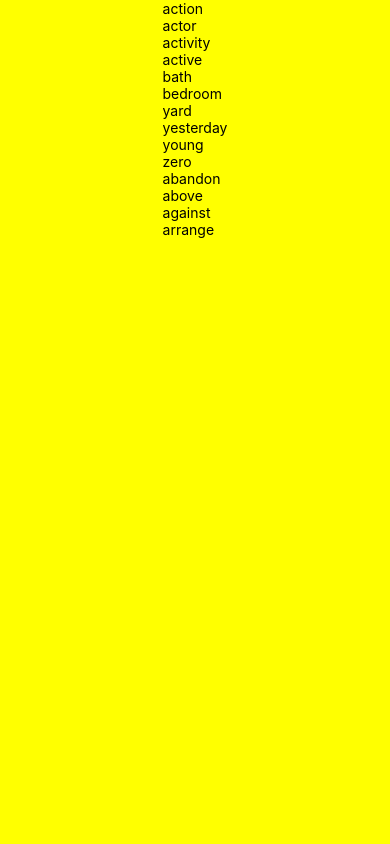
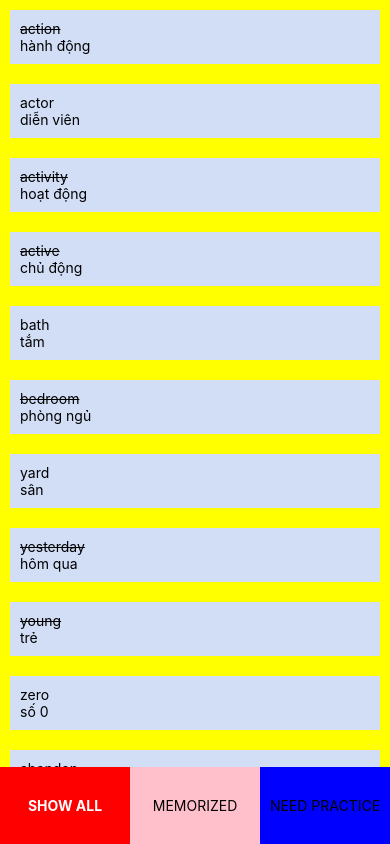
Before and after one commit to ntk0104/RememberWordReactRedux, a React Native app in the folder RememberWord/: screen / in a window 390 px wide. Built offline with nearby package versions, Linux system fonts and the light colour scheme.

Commit message:
completed gach ngang tu da nho va style cho navbar khi click vao

```diff
--- a/RememberWord/App.js
+++ b/RememberWord/App.js
@@ -16,7 +16,7 @@ export default class App extends Component {
     render() {
         return (
             <Provider store={store}>
-                <Main/>
+                <Main />
             </Provider>
         );
     }
@@ -24,7 +24,7 @@ export default class App extends Component {
 
 //default State
 const defaultState = {
-    arrWords : [
+    arrWords: [
         { id: 1, en: 'action', vn: 'hành động', memorized: true, isShow: false },
         { id: 2, en: 'actor', vn: 'diễn viên', memorized: false, isShow: false },
         { id: 3, en: 'activity', vn: 'hoạt động', memorized: true, isShow: false },
@@ -46,6 +46,25 @@ const defaultState = {
 
 //reducer
 const reducer = (state = defaultState, action) => {
+    switch (action.type) {
+        case 'FILTER_SHOW_ALL':
+            return {
+                ...state,
+                filterStatus: 'SHOW_ALL'
+            }
+        case 'FILTER_MEMORIZED':
+            return {
+                ...state,
+                filterStatus: 'MEMORIZED'
+            }
+        case 'FILTER_NEED_PRACTICE':
+            return {
+                ...state,
+                filterStatus: 'NEED_PRACTICE'
+            }
+        default:
+            break
+    }
     return state
 }
 
--- /dev/null
+++ b/RememberWord/components/Filter.js
@@ -0,0 +1,75 @@
+import React, { Component } from 'react'
+import {
+        View,
+        TouchableOpacity,
+        Text
+} from 'react-native';
+import {connect} from 'react-redux'
+
+class Filter extends Component{
+
+    constructor(props){
+        super(props)
+    }
+
+    getStyleButton(buttonTitle){
+        const { myFilterStatus } = this.props
+        if(buttonTitle === myFilterStatus){
+            return(
+                {
+                    color: 'white',
+                    fontWeight: 'bold'
+                }
+            )
+        }
+    }
+
+    render() {
+        return(
+            <View
+            style={{
+                backgroundColor: 'green',
+                flexDirection: 'row',
+                flex: 1,
+                justifyContent: "center",
+                resizeMode: "contain",
+            }}>
+                <TouchableOpacity
+                style={{
+                    backgroundColor: 'red',
+                    flex: 1,
+                    justifyContent: "space-around",
+                    alignItems: 'center',
+                }}>
+                    <Text style={this.getStyleButton('SHOW_ALL')}>SHOW ALL</Text>
+                </TouchableOpacity>
+                <TouchableOpacity
+                style={{
+                    backgroundColor: 'pink',
+                    flex: 1,
+                    justifyContent: "space-around",
+                    alignItems: 'center',
+                }}>
+                    <Text style={this.getStyleButton('MEMORIZED')}>MEMORIZED</Text>
+                </TouchableOpacity>
+                <TouchableOpacity
+                style={{
+                    backgroundColor: 'blue',
+                    flex: 1,
+                    justifyContent: "space-around",
+                    alignItems: 'center',
+                }}>
+                    <Text style={this.getStyleButton('NEED_PRACTICE')}>NEED PRACTICE</Text>
+                </TouchableOpacity>
+            </View>
+        );
+    }
+}
+
+function mapStateToProps(state){
+    return {
+        myFilterStatus: state.filterStatus
+    }
+}
+
+export default connect(mapStateToProps)(Filter)
--- a/RememberWord/components/Main.js
+++ b/RememberWord/components/Main.js
@@ -5,33 +5,51 @@ import {
     FlatList
 } from 'react-native';
 import { connect } from 'react-redux'
+import Word from './Word';
+import Filter from './Filter'
 
-class Main extends Component{
+class Main extends Component {
 
-    constructor(props){
+    constructor(props) {
         super(props)
     }
 
     render() {
-        return(
+        return (
             <View
                 style={{
                     backgroundColor: "yellow",
                     flex: 1,
-                alignItems: 'center',
-                justifyContent: "center"
+                    alignSelf: 'stretch',
+                    justifyContent: "center",
+
                 }}>
+                <View
+                    style={{
+                        flex: 10
+                    }}
+                >
                     <FlatList
-                data = {this.props.arrWords}
-                renderItem={({item}) => <Text>{item.en}</Text>}
+                        data={this.props.arrWords}
+                        renderItem={({ item }) => <Word myWord={item}></Word>}
                         keyExtractor={item => item.id}
                     />
+                </View>
+                <View
+                    style={{
+                        flex: 1,
+                        backgroundColor: 'blue'
+                    }}
+                >
+                    <Filter></Filter>
+                </View>
+
             </View>
         );
     }
 }
 
-function MapStateToProps(state){
+function MapStateToProps(state) {
     return {
         filterStatus: state.filterStatus,
         arrWords: state.arrWords
--- /dev/null
+++ b/RememberWord/components/Word.js
@@ -0,0 +1,41 @@
+import React, { Component } from 'react'
+import {
+    View,
+    Text,
+    StyleSheet
+} from 'react-native';
+import { connect } from 'react-redux'
+
+class Word extends Component {
+
+    constructor(props) {
+        super(props)
+    }
+
+    render() {
+        const { en, vn, memorized } = this.props.myWord
+        const textDecorationLine = memorized ? 'line-through' : 'none'
+        return (
+            <View
+                style={styles.container}
+            >
+                <Text style={{
+                    textDecorationLine
+                }}>{en}</Text>
+                <Text>{vn}</Text>
+            </View>
+        );
+    }
+}
+
+const styles = StyleSheet.create(
+    {
+        container: {
+            backgroundColor: '#D2DEF6',
+            padding: 10,
+            margin: 10
+        }
+    }
+)
+
+export default Word
```
Lines whose indentation alone changed are shown as unchanged.
